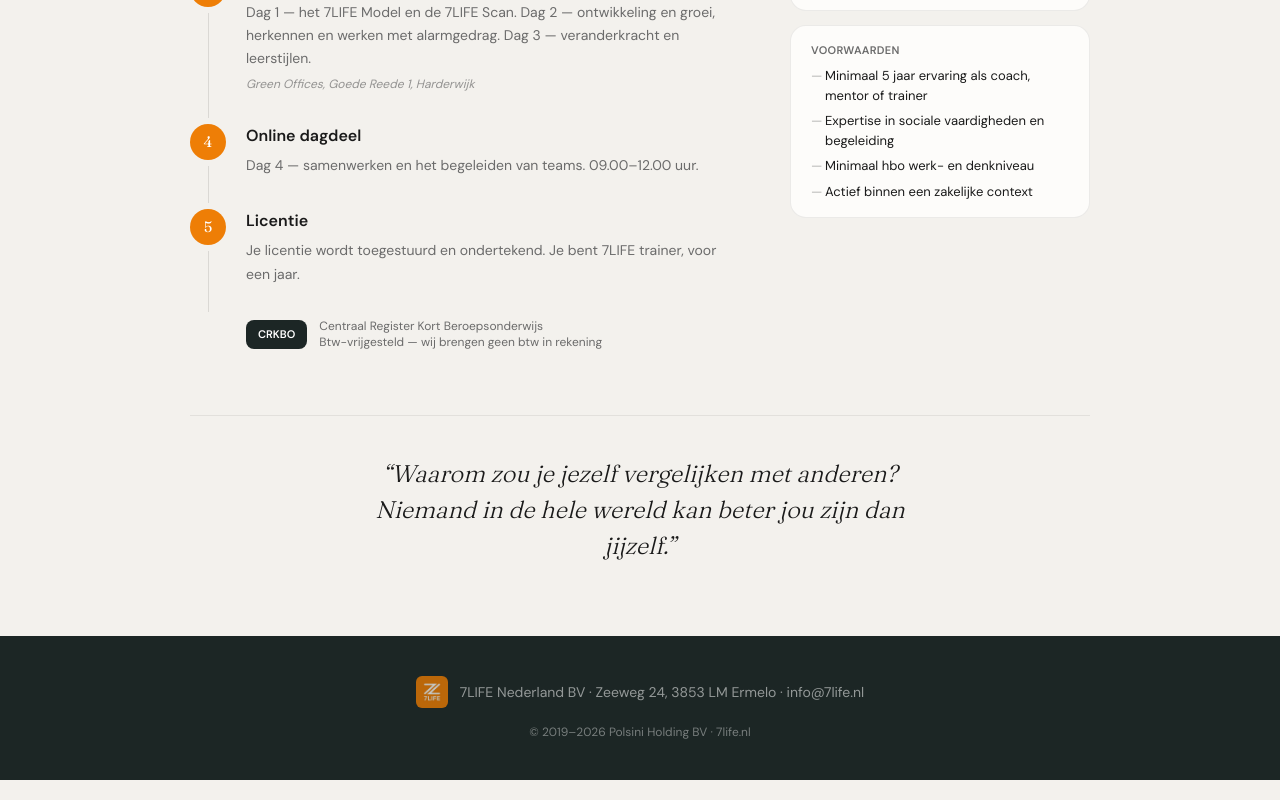
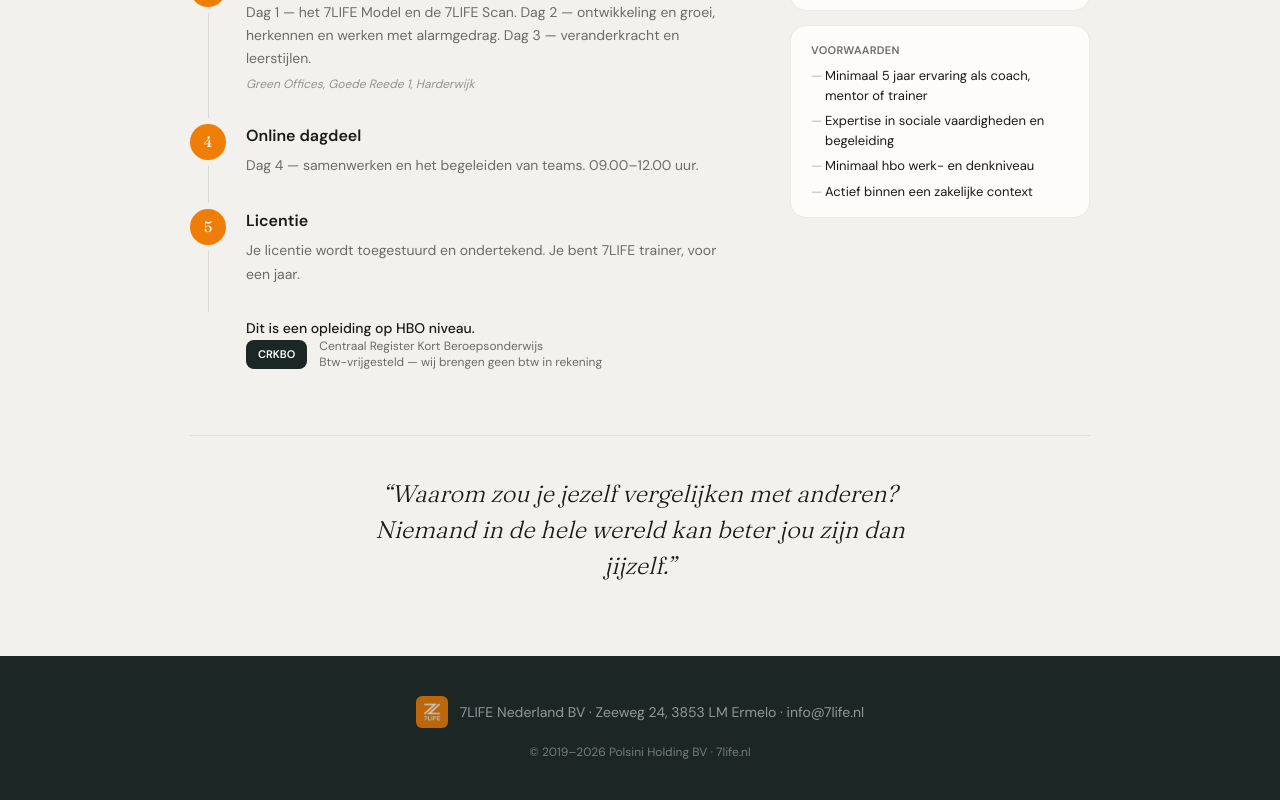
Before and after one commit to Hein-Runderkamp/7life-site, a Next.js app: page /opleiden/basisaccreditatie in a window 1280 px wide. Shown: the part 838-1638 px from the top of the page. Built offline with nearby package versions, Linux system fonts and the light colour scheme.

Commit message:
Alle 7 opleidingspagina's: niveau-vermelding (HBO) toegevoegd boven het CRKBO-blok

```diff
--- a/app/opleiden/[slug]/page.tsx
+++ b/app/opleiden/[slug]/page.tsx
@@ -132,6 +132,13 @@
                   </div>
                 )}
 
+                <div className="flex gap-5">
+                  <div className="w-9 flex-shrink-0" />
+                  <div className="text-sm text-tekst font-medium">
+                    Dit is een opleiding op HBO niveau.
+                  </div>
+                </div>
+
                 <div className="flex gap-5 items-center">
                   <div className="w-9 flex-shrink-0" />
                   <div className="flex items-center gap-3">
```
